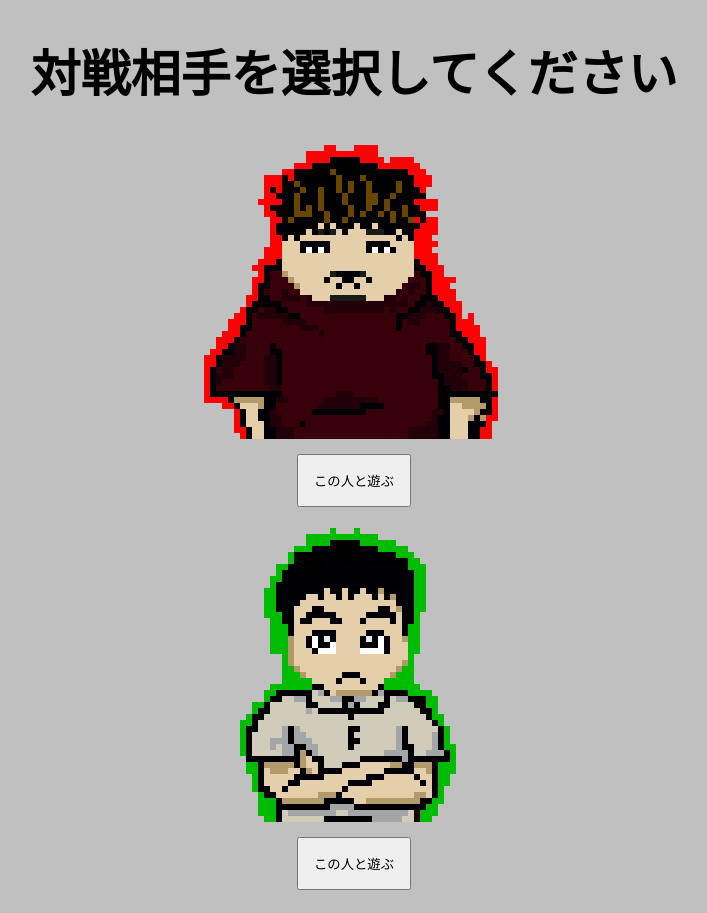
After one commit to mu7kata/old_maid_kata, a PHP site: page /select.html in a window 1280 px wide. The commit adds this page. Shown: the whole page, without its empty margins (286-993 px from the left). Run offline with PHP 8.4, Linux system fonts and the light colour scheme.

Commit message:
画像追加

```diff
--- a/css/main.css
+++ b/css/main.css
@@ -87,4 +87,18 @@ td.card.back{
 
 	#result a{
 font-size: 18px;
+padding-left: 20px;
+
 	}
+
+	#container img,#select_button{
+		margin: 0 auto;
+		display: block;
+	}
+
+	form ,#select_button{
+		display: block;
+		/* height: 20px; */
+		padding: 15px;
+
+	}
--- a/index.html
+++ b/index.html
@@ -22,6 +22,6 @@
         <table id="my-table"></table>
     </div>
 </body>
-<script src="js/main.js"></script>
+<script type = "text/javascript" src="js/main.js"></script>
 
 </html>
--- /dev/null
+++ b/js/select.js
@@ -0,0 +1,4 @@
+addEventListener('DOMContentLoaded', function () {(
+
+
+)
--- /dev/null
+++ b/select.html
@@ -0,0 +1,33 @@
+<!DOCTYPE html>
+<html lang="en">
+<head>
+  <meta charset="UTF-8" />
+  <meta http-equiv="X-UA-Compatible" content="IE=edge" />
+  <meta name="viewport" content="width=device-width, initial-scale=1.0" />
+  <link rel="stylesheet" href="css/main.css" />
+  <title>ババ抜き最終局面</title>
+</head>
+
+<body>
+  <div id="container">
+    <div id="aImage">
+      <h1>対戦相手を選択してください</h1>
+      <img src="images/partner/kakki-1.png"　method="GET">
+      <form action="./index.html">
+      <button id ='select_button' type="submit" name="name" value="kakki">この人と遊ぶ</button>
+      </form>
+    </div>
+    <div　id="bImage">
+      <img src="images/partner/suzu-1.png" alt="">
+      <form action="./index.html">
+        <button id='select_button' type="submit" name="name" value="suzu">この人と遊ぶ</button>
+        </form>
+    </div>
+
+  </div>
+</body>
+<script type="text/javascript">
+  var hoge = 100;
+  var fuga = 'xyz';
+</script>
+</html>
```
Also changed, not shown: js/main.js (+28 -28 lines), images/partner/suzu-1.png (added), images/partner/suzu-2.png (added), images/partner/suzu-3.png (added), images/partner/suzu_s-1.png (added), images/partner/suzu_s-2.png (added).
